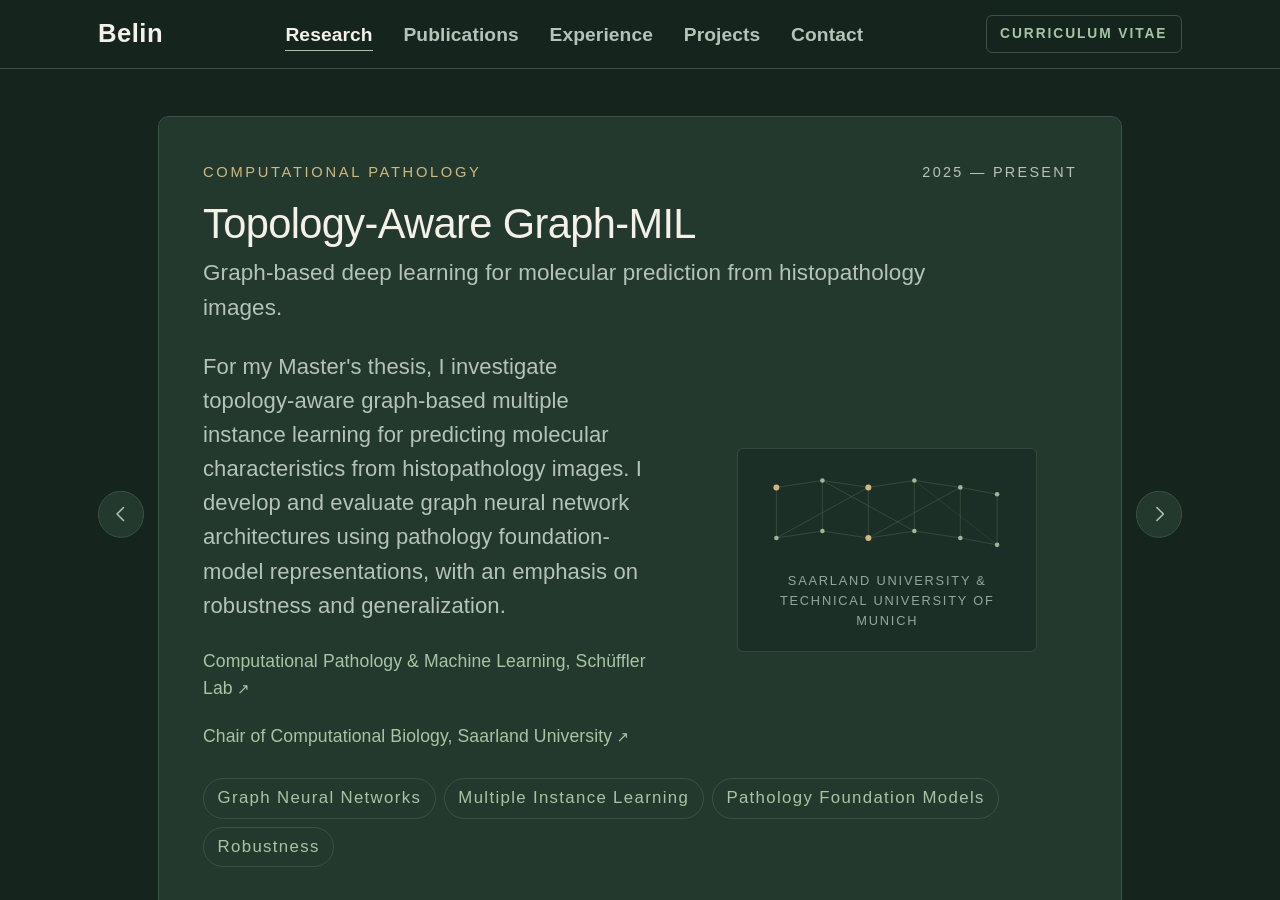
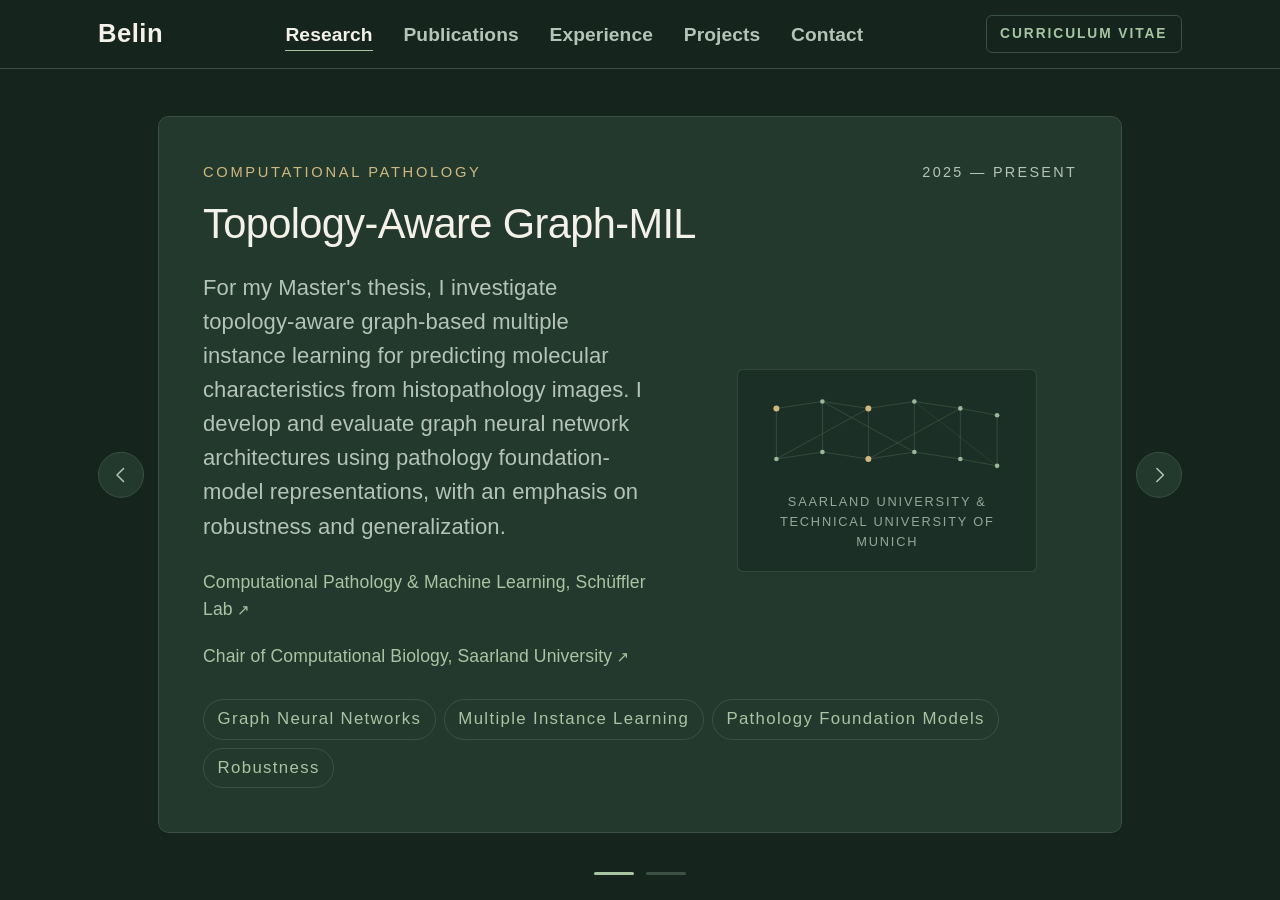
Before and after one commit to fulbelin/fulbelin.github.io, a Jekyll site: the page built from index.md, in a window 1280 px wide and 900 px high, scrolled down 869 px. Built offline with Jekyll 4.4.1, drawn with Linux system fonts in a browser that asks for light colours; some web fonts are replaced; part of the change alters nothing that is shown.

Commit message:
updated current work

```diff
--- a/_data/research.yml
+++ b/_data/research.yml
@@ -2,7 +2,6 @@
 - category: "Computational Pathology"
   period: "2025 — Present"
   title: "Topology-Aware Graph-MIL"
-  tagline: "Graph-based deep learning for molecular prediction from histopathology images."
   institution: "Saarland University & Technical University of Munich"
   visual: "graph"
   body: >-
@@ -24,14 +23,13 @@
 - category: "Computational Social Science"
   period: "2025 — Present"
   title: "Geospatial Data Infrastructure"
-  tagline: "Scalable systems for large-scale societal research at I2SC."
   institution: "Interdisciplinary Institute for Societal Computing, Saarland University"
   visual: "geo"
   body: >-
-    I develop scalable geospatial data infrastructure for large-scale societal research, integrating
-    Google Maps data with complementary geographic sources. My work involves building distributed
-    data collection and processing pipelines, optimizing asynchronous workflows, and enabling
-    analyses of hundreds of thousands of places of interest across different regions.
+    I develop scalable geospatial data infrastructure for computational social science, integrating
+    Google Maps data with other geographic sources. Using Python, FastAPI, PostgreSQL/PostGIS,
+    and Redis/Celery, I build distributed data pipelines, optimize asynchronous workflows, and
+    enable efficient analysis of hundreds of thousands of locations across multiple regions.
   methods:
     - "Distributed Pipelines"
     - "Geospatial Analytics"
```
